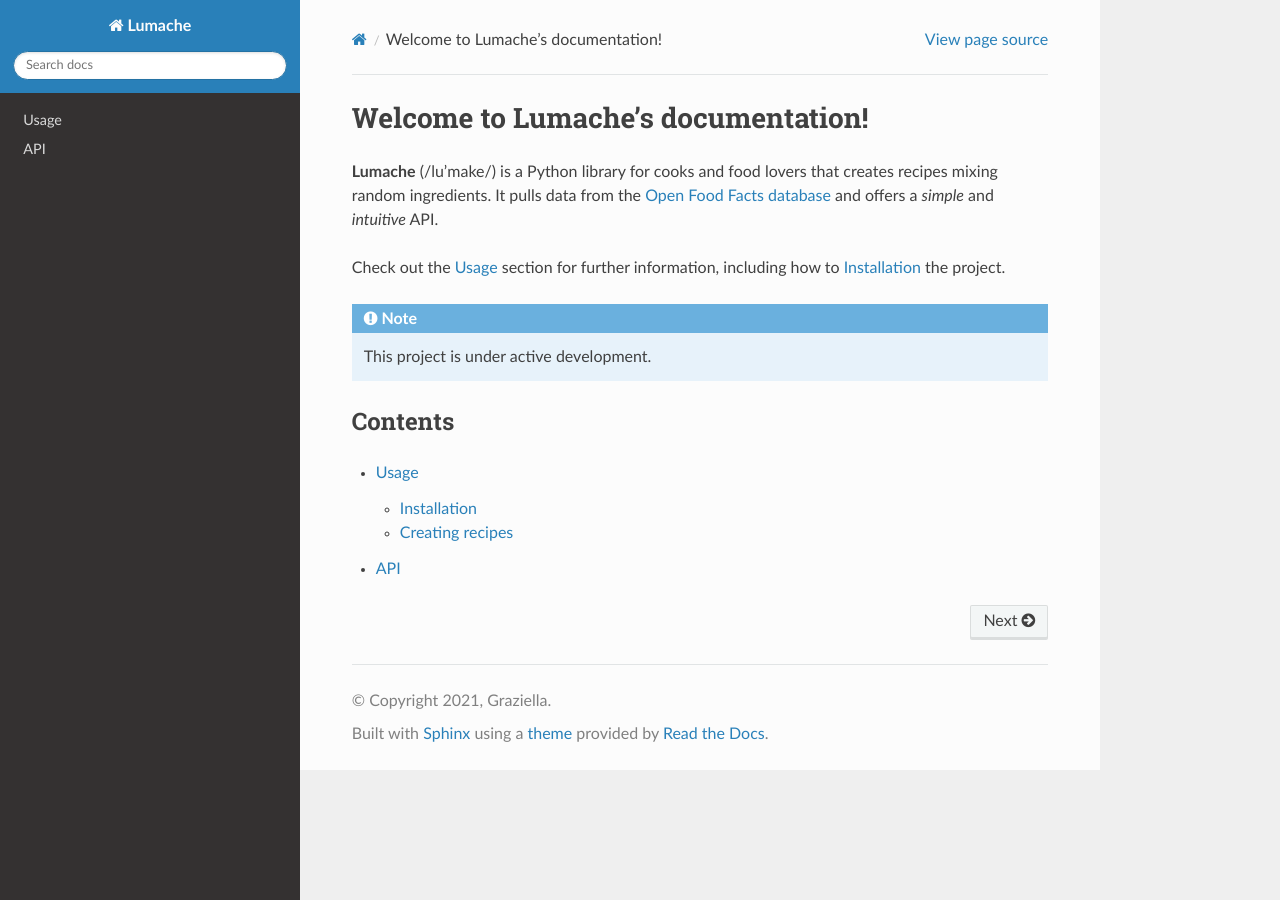
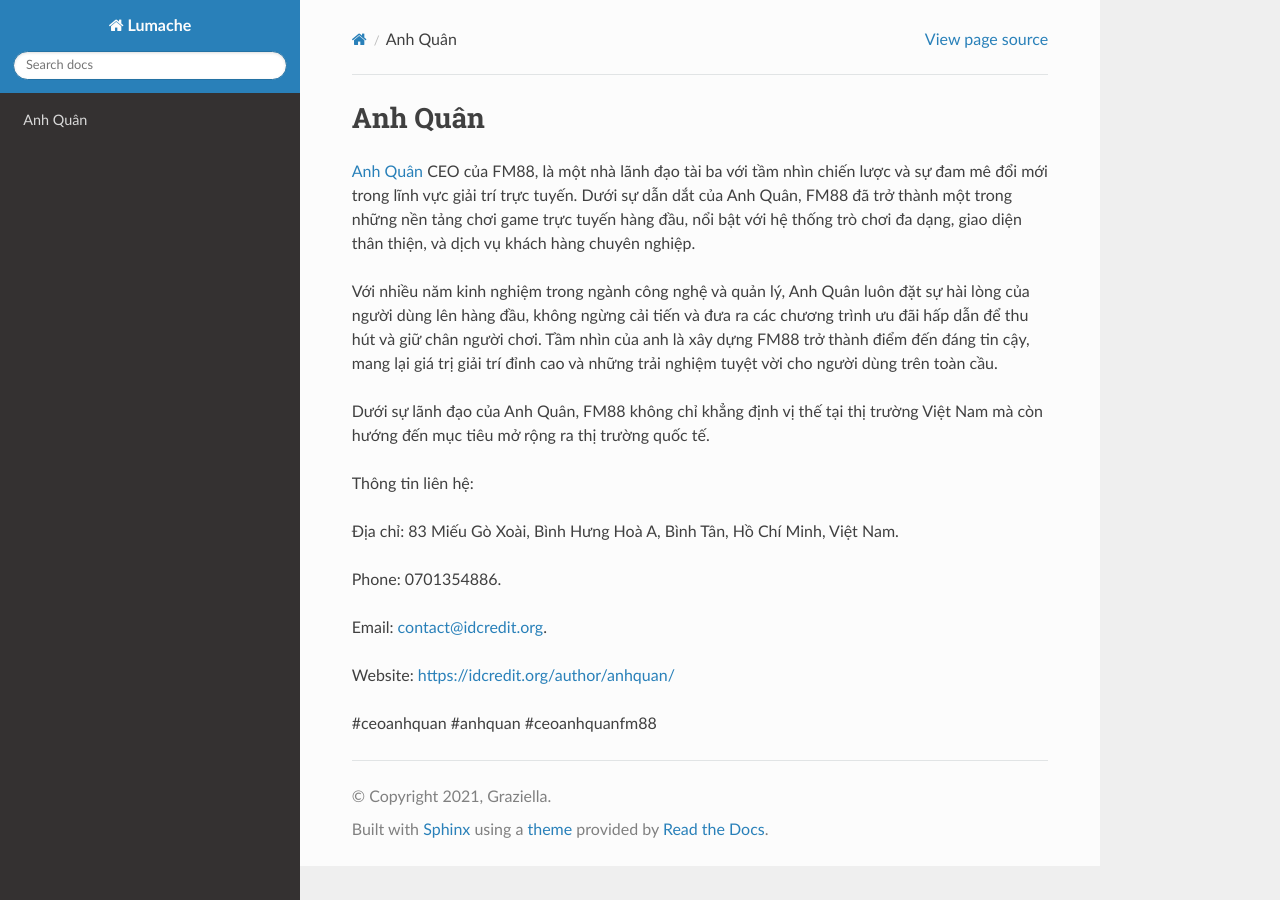
Before and after one commit to parkisngan19/anhquanfm88, a Sphinx documentation site: the page built from docs/source/index.rst, in a window 1280 px wide. Built offline with Sphinx 7.4.7 and the Read the Docs theme 3.1.0, drawn with Linux system fonts in a browser that asks for light colours.

Commit message:
Update index.rst

```diff
--- a/docs/source/index.rst
+++ b/docs/source/index.rst
@@ -1,22 +1,20 @@
-Welcome to Lumache's documentation!
+Anh Quân
 ===================================
 
-**Lumache** (/lu'make/) is a Python library for cooks and food lovers
-that creates recipes mixing random ingredients.
-It pulls data from the `Open Food Facts database <https://world.openfoodfacts.org/>`_
-and offers a *simple* and *intuitive* API.
+`Anh Quân <https://idcredit.org/author/anhquan/>`_ CEO của FM88, là một nhà lãnh đạo tài ba với tầm nhìn chiến lược và sự đam mê đổi mới trong lĩnh vực giải trí trực tuyến. Dưới sự dẫn dắt của Anh Quân, FM88 đã trở thành một trong những nền tảng chơi game trực tuyến hàng đầu, nổi bật với hệ thống trò chơi đa dạng, giao diện thân thiện, và dịch vụ khách hàng chuyên nghiệp.
 
-Check out the :doc:`usage` section for further information, including
-how to :ref:`installation` the project.
+Với nhiều năm kinh nghiệm trong ngành công nghệ và quản lý, Anh Quân luôn đặt sự hài lòng của người dùng lên hàng đầu, không ngừng cải tiến và đưa ra các chương trình ưu đãi hấp dẫn để thu hút và giữ chân người chơi. Tầm nhìn của anh là xây dựng FM88 trở thành điểm đến đáng tin cậy, mang lại giá trị giải trí đỉnh cao và những trải nghiệm tuyệt vời cho người dùng trên toàn cầu.
 
-.. note::
+Dưới sự lãnh đạo của Anh Quân, FM88 không chỉ khẳng định vị thế tại thị trường Việt Nam mà còn hướng đến mục tiêu mở rộng ra thị trường quốc tế.
 
-   This project is under active development.
+Thông tin liên hệ:
 
-Contents
---------
+Địa chỉ: 83 Miếu Gò Xoài, Bình Hưng Hoà A, Bình Tân, Hồ Chí Minh, Việt Nam.
 
-.. toctree::
+Phone: 0701354886.
 
-   usage
-   api
+Email: contact@idcredit.org.
+
+Website: https://idcredit.org/author/anhquan/
+
+#ceoanhquan #anhquan #ceoanhquanfm88
```
